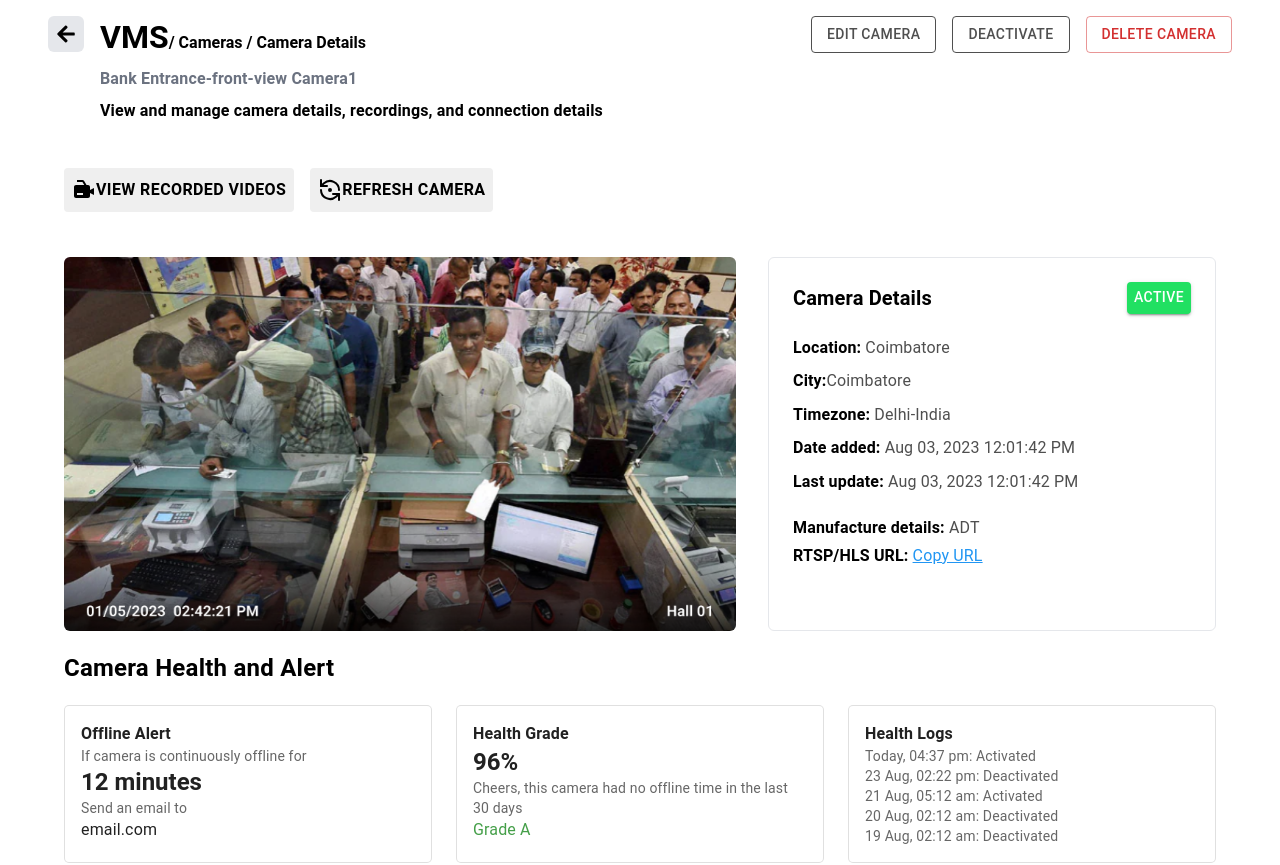
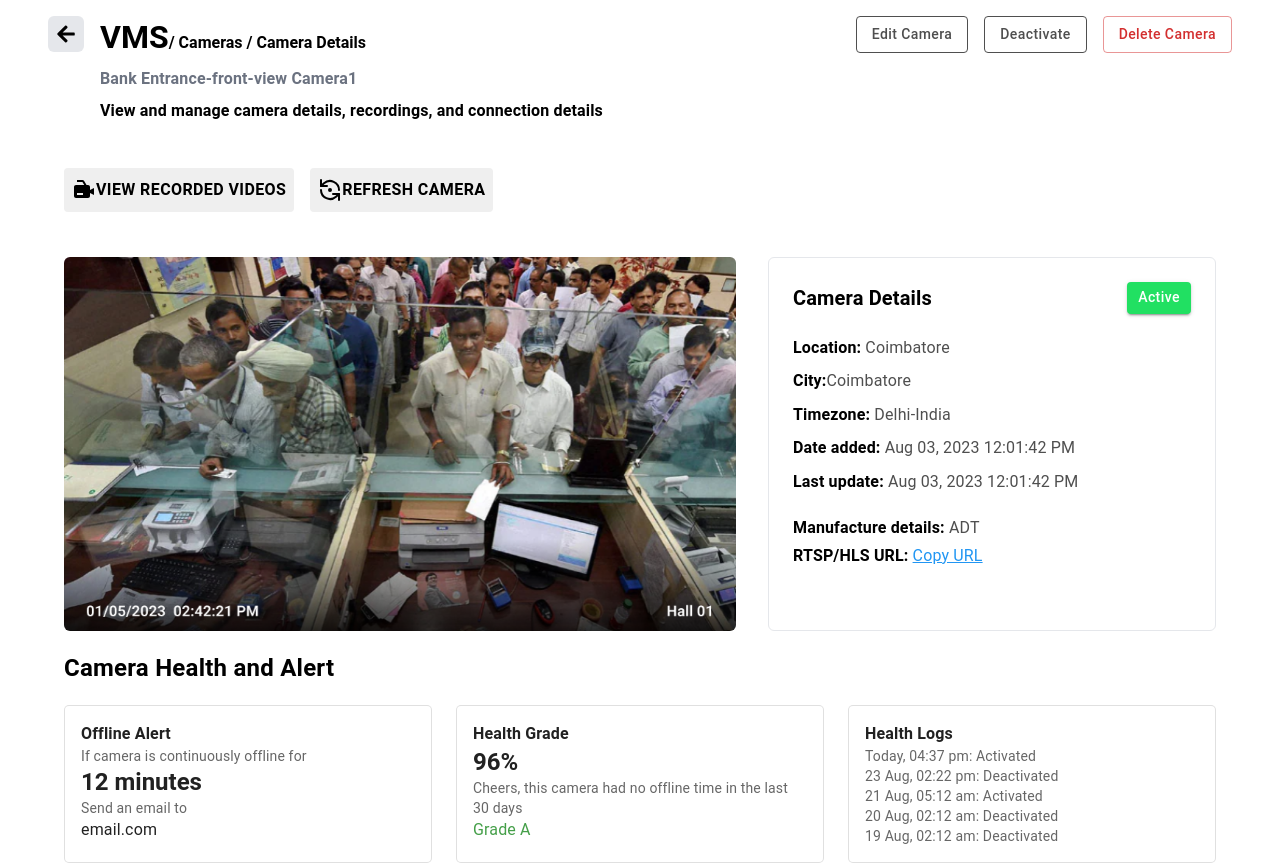
Before and after one commit to Aahmed-Hossain/react-storybook, a Next.js app: page / in a window 1280 px wide. Shown: the top 865 px of the page. Built offline with nearby package versions, Linux system fonts and the light colour scheme.

Commit message:
table data are showing using map the row data

```diff
--- a/src/Components/BankEntranceCamera.jsx
+++ b/src/Components/BankEntranceCamera.jsx
@@ -70,8 +70,6 @@ const BankEntranceCamera = () => {
         <Typography className='text-end' variant="body2" color="textSecondary">
         Manage
       </Typography>
-
-
     </Box>
     </Box>
   )
--- a/src/Components/CameraHelthCard.jsx
+++ b/src/Components/CameraHelthCard.jsx
@@ -94,6 +94,7 @@ const CameraHelthCard = () => {
               borderRadius: "4px",
               padding: "6px",
               backgroundColor: "white",
+              textTransform: "none",
             }}
           >
               View Cameras
--- a/src/app/page.js
+++ b/src/app/page.js
@@ -52,18 +52,18 @@ export default function Home() {
         {/* button container */}
         <div className=" space-x-4">
           <Button
-            style={{ color: "#4F4F4F", borderColor: "#4F4F4F" }}
+            style={{ color: "#4F4F4F", borderColor: "#4F4F4F", textTransform:'none'}}
             variant="outlined"
           >
             Edit Camera
           </Button>
           <Button
-            style={{ color: "#4F4F4F", borderColor: "#4F4F4F" }}
+            style={{ color: "#4F4F4F", borderColor: "#4F4F4F" , textTransform:'none'}}
             variant="outlined"
           >
             Deactivate
           </Button>
-          <Button variant="outlined" color="error">
+          <Button variant="outlined" color="error" style={{ textTransform:'none'}}>
             Delete Camera
           </Button>
         </div>
@@ -127,6 +127,7 @@ export default function Home() {
                   backgroundColor: "#21E062",
                   padding: "2px 4px",
                   borderRadius: "4px",
+                  textTransform: 'none'
                 }}
               >
                 Active
```
